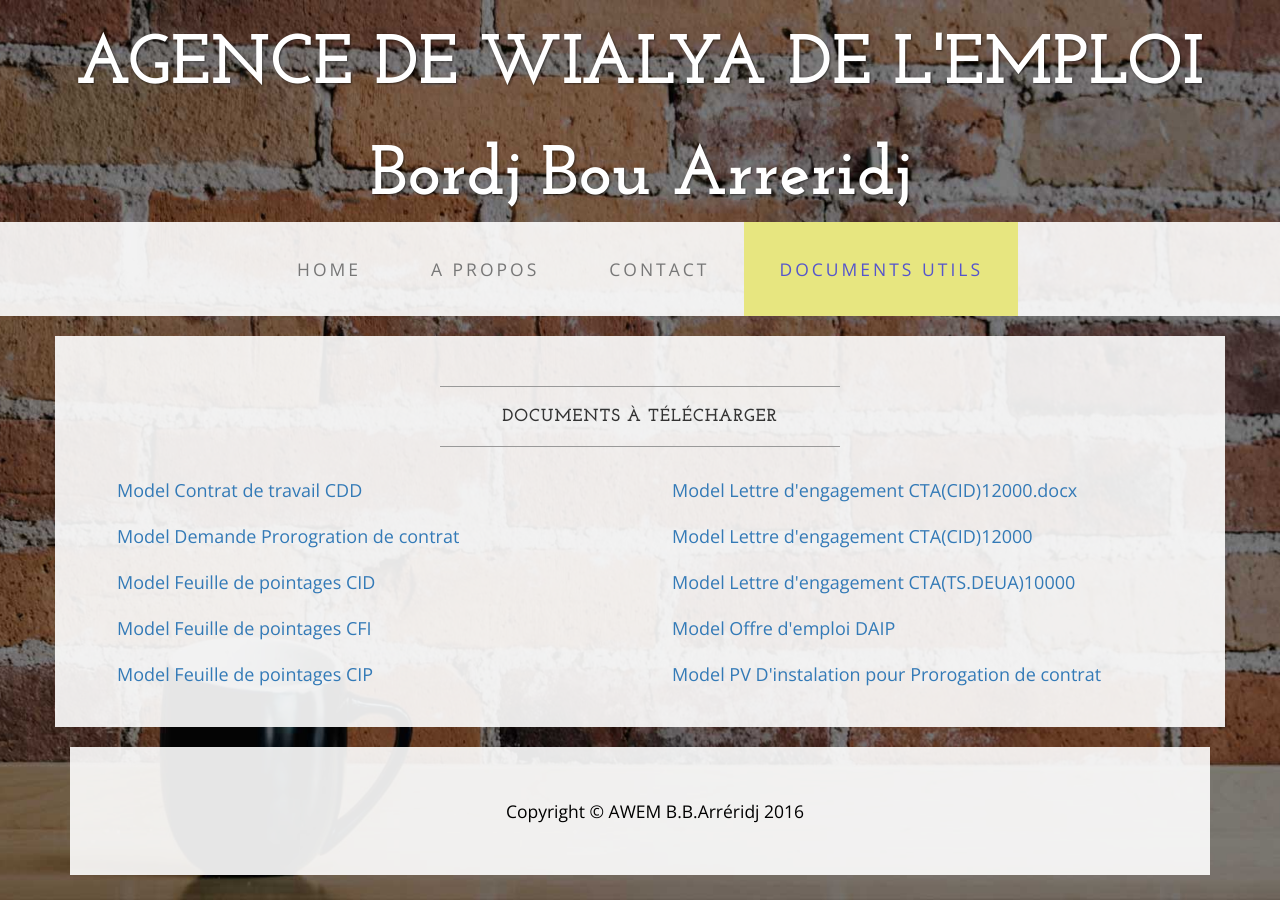
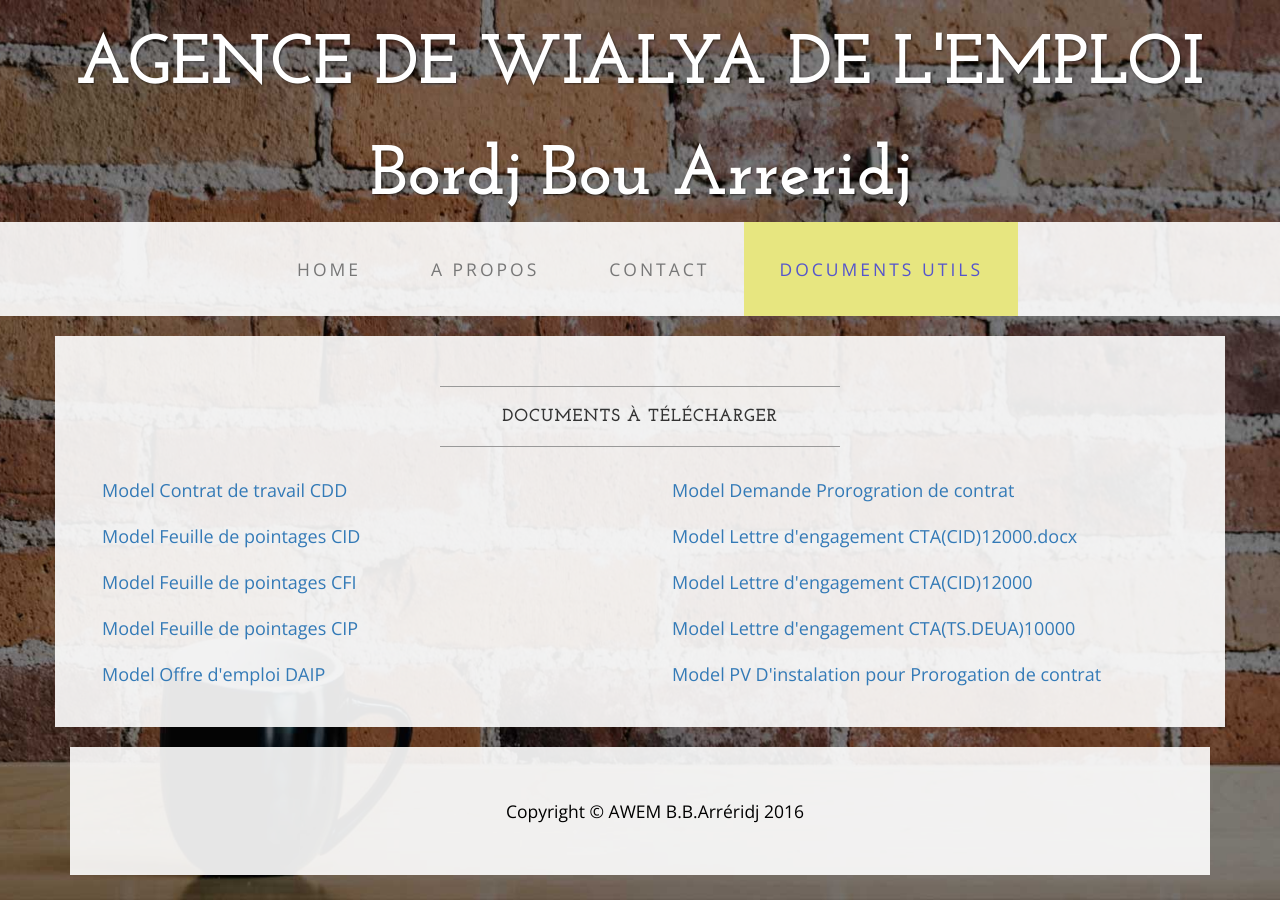
Before and after one commit to anembba/anem.bba.github.com, a Jekyll site: the page built from download/index.html, in a window 1280 px wide. Built offline with Jekyll 4.4.1, drawn with Linux system fonts in a browser that asks for light colours.

Commit message:
download.html

```diff
--- a/download/index.html
+++ b/download/index.html
@@ -15,13 +15,10 @@ title: contact
                 </h2>
                 <hr>
             </div>
-            <div class="col-md-12">
+
                 <div class="col-md-6">
                     <a href="/documents/Model_Contrat_de_travail_CDD.docx" class="btn btn-lg btn-outline" >
-                    Model Contrat de travail CDD
-                    </a>
-                    <a href="/documents/Model_Demande_Prorogration_de_contrat.doc" class="btn btn-lg btn-outline" >
-                    Model Demande Prorogration de contrat
+                    Model Contrat de travail  CDD
                     </a>
                     <a href="/documents/Model_Feuille_de_pointages_CID.doc" class="btn btn-lg btn-outline" >
                     Model Feuille de pointages CID
@@ -32,9 +29,15 @@ title: contact
                     <a href="/documents/Model_Feuille_de_pointages_CIP.doc" class="btn btn-lg btn-outline" >
                     Model Feuille de pointages CIP
                     </a>
+                    <a href="/documents/Model_Offre_emploi_DAIP.docx" class="btn btn-lg btn-outline" >
+                    Model Offre d'emploi DAIP
+                    </a>
 
                  </div>
                 <div class="col-md-6">
+                    <a href="/documents/Model_Demande_Prorogration_de_contrat.doc" class="btn btn-lg btn-outline" >
+                    Model Demande Prorogration de contrat
+                    </a>
                     <a href="/documents/Model_Lettre_engagement_CTA_8000.docx" class="btn btn-lg btn-outline" >
                     Model Lettre d'engagement CTA(CID)12000.docx
                     </a>
@@ -44,13 +47,10 @@ title: contact
                     <a href="/documents/Model_Lettre_engagement_CTA(TS.DEUA)10000.docx" class="btn btn-lg btn-outline" >
                     Model Lettre d'engagement CTA(TS.DEUA)10000
                     </a>
-                    <a href="/documents/Model_Offre_emploi_DAIP.docx" class="btn btn-lg btn-outline" >
-                    Model Offre d'emploi DAIP
-                    </a>
                     <a href="/documents/Model_PV_instalation_Prorogation_contrat.doc" class="btn btn-lg btn-outline" >
                     Model PV D'instalation pour Prorogation de contrat
                     </a>
-                </div>
+
                 <div class="clearfix"></div>
             </div>
         </div>
```
